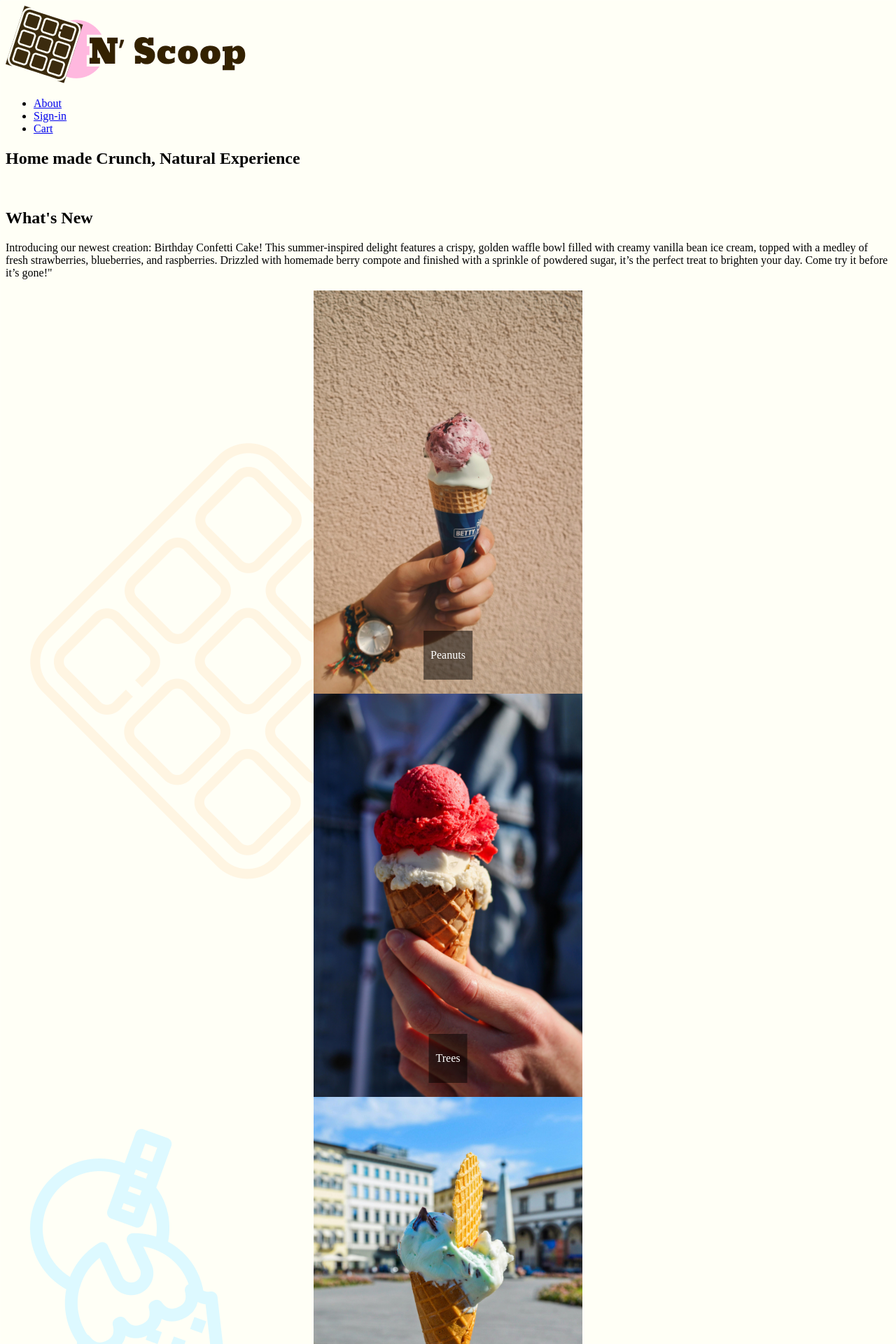
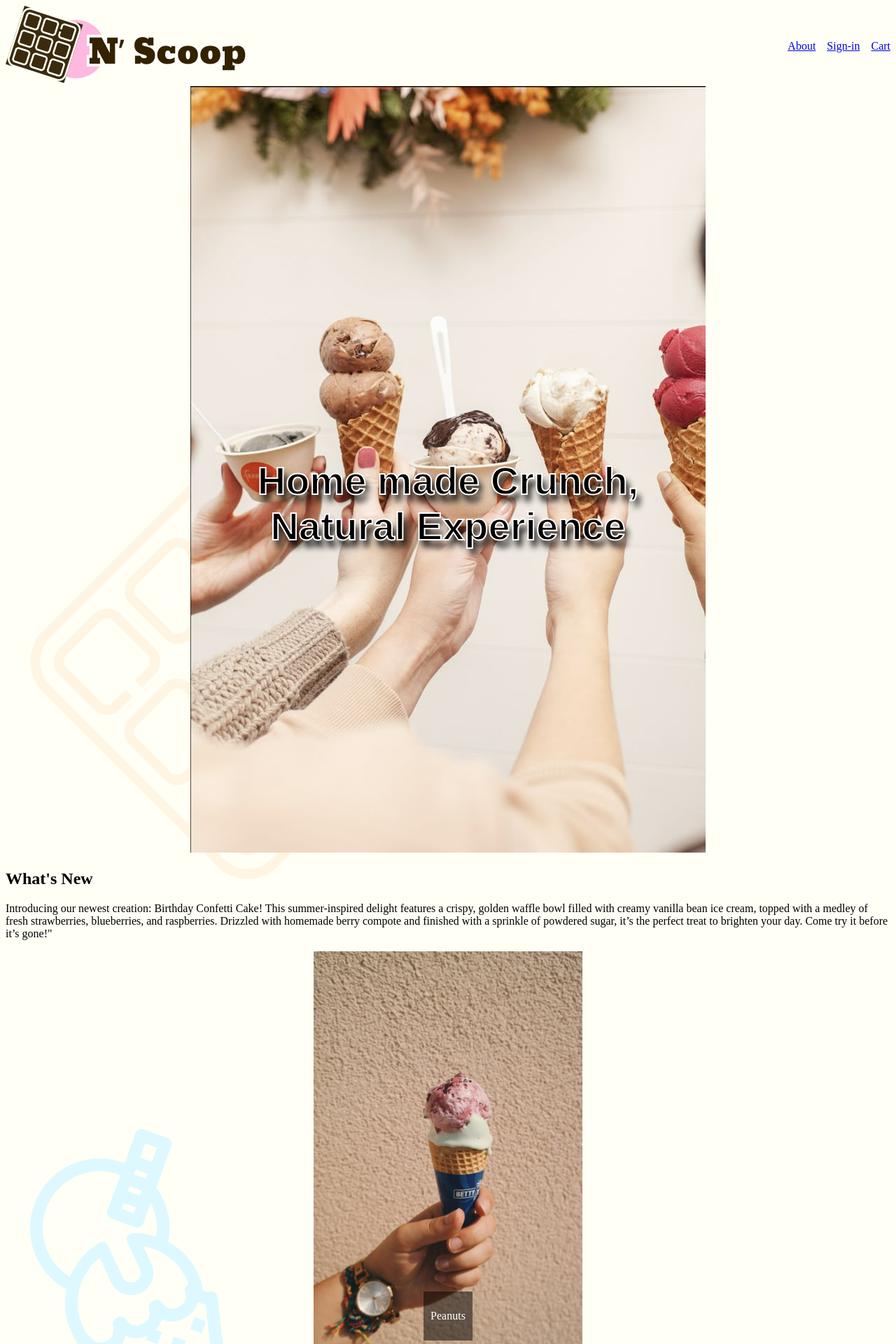
Before and after one commit to RosarioManny/Waffles-N-Scoop_IND, a Flask app: page / in a window 1280 px wide. Shown: the top 1920 px of the page at 70% size. Run offline with Flask 3, Linux system fonts and the light colour scheme.

Commit message:
Nav and Home

```diff
--- a/static/style.css
+++ b/static/style.css
@@ -3,10 +3,34 @@ body {
   background: azure;
   background-image: url("../static/images/BG-General.png");
 }
-.nav-container {
+/* Nav Content */
+.nav-container ul {
+  display: flex;
+  gap: 1rem;
+  align-items: center;
   list-style-type: none;
 }
+.nav-container {
+    display: flex;
+    flex-flow: wrap row;
+    justify-content: space-between;
+}
+/* Header Content */
 
+.header-section {
+  position: relative;
+  text-align: center;
+}
+.header-text {
+  position: absolute;
+  top: 50%;
+  left: 50%;
+  transform: translate(-50%, -50%);
+  font-family: Arial, Helvetica, sans-serif;
+  font-size: 3.5rem;
+  text-shadow: 5px 10px 10px;
+  -webkit-text-stroke: 2px white;
+}
 /* Carousel Container */
 .carousel {
   position: relative;
--- a/templates/home.html
+++ b/templates/home.html
@@ -8,11 +8,11 @@ Waffles N' ScoopLanding
 <div>
   <!-- Header -->
   <section class="header-section">
-    <h1>Home made Crunch, Natural Experience</h1>
-    <img src="" alt="">
+    <img src="/static/images/friends_and_ice_cream.jpeg" alt="">
+    <h1 class="header-text">Home made Crunch, Natural Experience</h1>
   </section>
   <!-- Product -->
-  <section class="header-section">
+  <section class="section3">
     <h2>What's New</h2>
     <p>
       Introducing our newest creation: Birthday Confetti Cake!
@@ -44,7 +44,7 @@ Waffles N' ScoopLanding
     </div>
   </section>
   <!-- Call-to-Action -->
-  <section class="header-section">
+  <section class="section4">
     <h1>Your Next Crunch!</h1>
     <p>
       At Waffle N' Scoop, we’re all about combining the warmth of waffles with the cool joy of ice cream.
--- a/templates/layout.html
+++ b/templates/layout.html
@@ -8,7 +8,6 @@
 </head>
 <body>
   <nav class="nav-container">
-    <div>
       <div class="nav-logo-container">
         <a href="/"><img src="../static/images/Waffle-N-Scoope-Logo.png" alt="Logo"></a>
       </div>
@@ -17,10 +16,12 @@
         <li class="nav-item"><a class="nav-link"href="/sign-in">Sign-in</a></li>
         <li class="nav-item"><a class="nav-link"href="/cart">Cart</a></li>
       </ul>
-    </div>
   </nav>
   <main>
     {% block main %}{% endblock %}
   </main>
+  <footer>
+
+  </footer>
 </body>
 </html>
```
Also changed, not shown: static/images/friends_and_ice_cream.jpeg (added).
